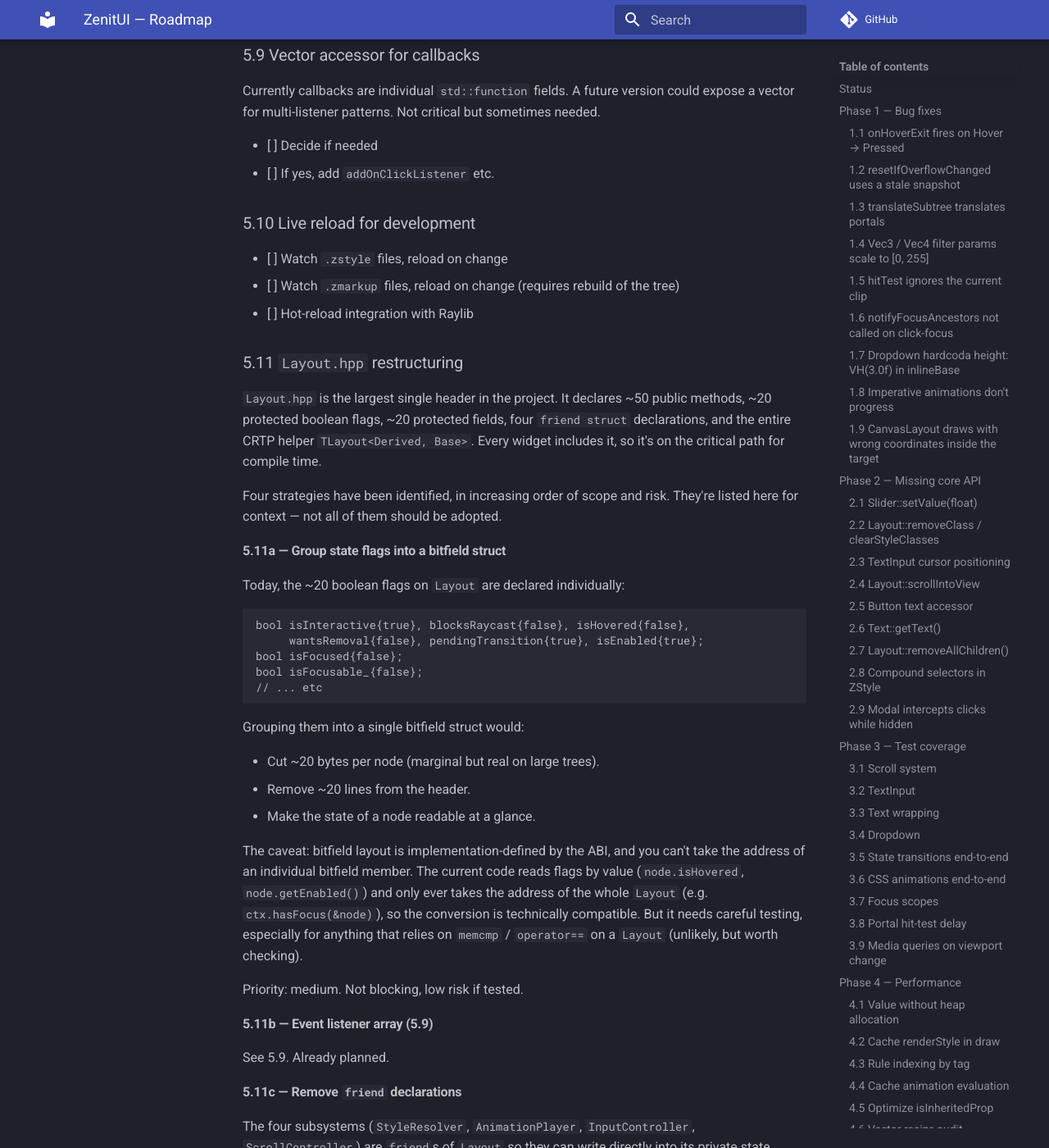
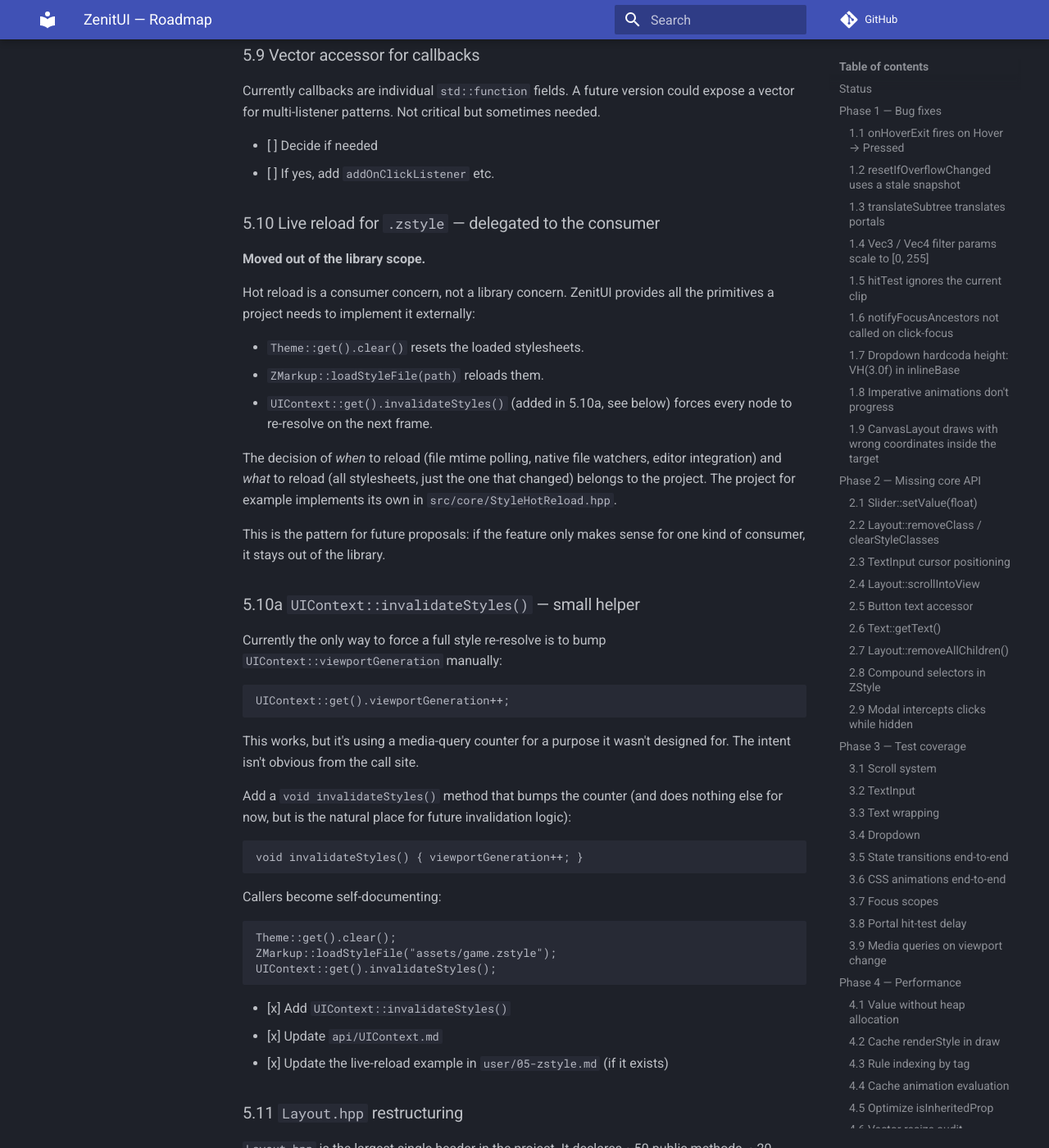
Before and after one commit to zLouis043/ZenitUI, an MkDocs documentation site: the page built from docs/ROADMAP.md, in a window 1280 px wide and 1400 px high, scrolled down 21636 px. Shown: the whole window at 82% size. Built offline with MkDocs 1.6.1 and Material for MkDocs 9.7.7, drawn with Linux system fonts in a browser that asks for light colours; comment, search, counter and statistics services are not loaded.

Commit message:
Closed 5.10 and 5.10a, updated docs

````diff
--- a/docs/ROADMAP.md
+++ b/docs/ROADMAP.md
@@ -962,12 +962,57 @@
 - [ ] Decide if needed
 - [ ] If yes, add `addOnClickListener` etc.
 
-### 5.10 Live reload for development
+### 5.10 Live reload for `.zstyle` — delegated to the consumer
 
-- [ ] Watch `.zstyle` files, reload on change
-- [ ] Watch `.zmarkup` files, reload on change (requires rebuild of
-      the tree)
-- [ ] Hot-reload integration with Raylib
+**Moved out of the library scope.**
+
+Hot reload is a consumer concern, not a library concern. ZenitUI
+provides all the primitives a project needs to implement it externally:
+
+- `Theme::get().clear()` resets the loaded stylesheets.
+- `ZMarkup::loadStyleFile(path)` reloads them.
+- `UIContext::get().invalidateStyles()` (added in 5.10a, see below)
+  forces every node to re-resolve on the next frame.
+
+The decision of *when* to reload (file mtime polling, native file
+watchers, editor integration) and *what* to reload (all stylesheets,
+just the one that changed) belongs to the project. The project for example
+implements its own in `src/core/StyleHotReload.hpp`.
+
+This is the pattern for future proposals: if the feature only makes
+sense for one kind of consumer, it stays out of the library.
+
+### 5.10a `UIContext::invalidateStyles()` — small helper
+
+Currently the only way to force a full style re-resolve is to bump
+`UIContext::viewportGeneration` manually:
+
+```cpp
+UIContext::get().viewportGeneration++;
+```
+
+This works, but it's using a media-query counter for a purpose it
+wasn't designed for. The intent isn't obvious from the call site.
+
+Add a `void invalidateStyles()` method that bumps the counter (and
+does nothing else for now, but is the natural place for future
+invalidation logic):
+
+```cpp
+void invalidateStyles() { viewportGeneration++; }
+```
+
+Callers become self-documenting:
+
+```cpp
+Theme::get().clear();
+ZMarkup::loadStyleFile("assets/game.zstyle");
+UIContext::get().invalidateStyles();
+```
+
+- [x] Add `UIContext::invalidateStyles()`
+- [x] Update `api/UIContext.md`
+- [x] Update the live-reload example in `user/05-zstyle.md` (if it exists)
 
 ### 5.11 `Layout.hpp` restructuring
 
````
Also changed, not shown: docs/api/UIContext.md (+34 -0 lines), 1 other file.
